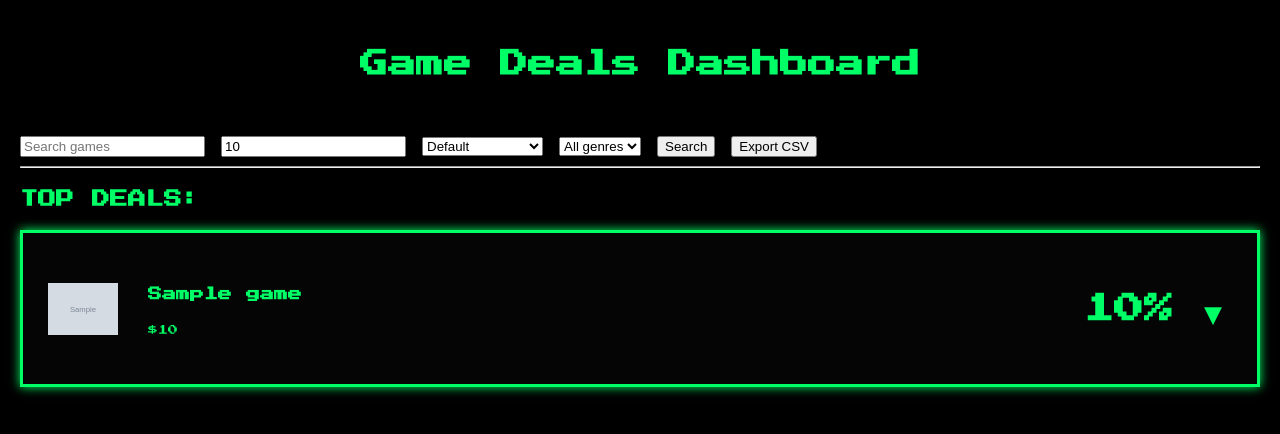
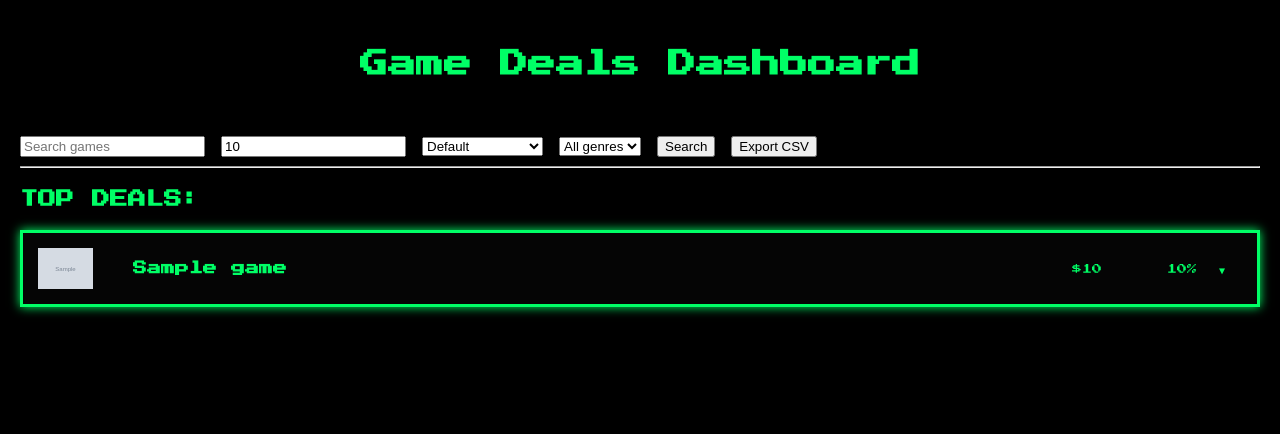
Before and after one commit to Jamie-apps/Project-1---Game-Deals-Scraper, a Flask app: template templates/index.html in a window 1280 px wide. Shown: the top 434 px of the page. Run offline with Flask 3, Linux system fonts and the light colour scheme; the template is opened without the code that fills it: most values are stand-ins (such as "Sample title", 1, 10 or a date in 2020); grey boxes marked "Sample" are stand-in pictures.

Commit message:
added mor css styling, implemented drop-down functionality for additional info, implemented Go to Store button that links to vendors

```diff
--- a/scraper.py
+++ b/scraper.py
@@ -5,7 +5,8 @@ import urllib.parse
 import time
 from genre_lookup import get_genres
 
-CACHE_DURATION=15*60
+# 12 hour catch refresh duration. Was previously 15 minutes. Expanded to prevent excessive traffic in development
+CACHE_DURATION=60*60*12
 
 def load_store_cache():
     try:
@@ -72,6 +73,7 @@ def save_deals_cache(deals):
     }
     with open("deals_cache.json", "w")as file:
         json.dump(cache, file, indent=4)
+    print(f"saved {len(deals)} deals to cache.")
 
 def test_deal():
     deal_id = "dua6N5u4HYIU5lUexFlvkjLixz5RHy0a4lzdZENh64A%3D"
--- /dev/null
+++ b/static/script.js
@@ -0,0 +1,6 @@
+document.querySelectorAll(".deal-summary").forEach(summary=> {
+    summary.addEventListener("click", () => {
+        const dealRow = summary.parentElement;
+        dealRow.classList.toggle("open");
+    });
+});
--- a/static/styles.css
+++ b/static/styles.css
@@ -5,9 +5,6 @@ body{
     margin: 0;
     padding: 20px;
     line-height: 1.8;
-}
-div{
-    padding: 10px;;
 }
 .best-deal{
     padding: 30px;
@@ -27,29 +24,23 @@ div{
     display: none;
 }
 .deal-summary{
-    display: flex;
+    display: grid;
+    grid-template-columns: 70px 1fr 120px 80px 30px;
     align-items: center;
-    justify-content: space-between;
     cursor: pointer;
-    padding: 15px;
+    gap: 15px;
+
 }
 .store-logo{
-    width:70px;
-    height: auto;
-    margin-right: 20px;
-}
-.game-info{
-    flex-grow: 1;
-}
-.discount{
-    font-size: 30px;
-    font-weight: bold;
+    width: 55px;
+    height: 55px;
+    object-fit: contain;
 }
 .deal-row{
     border: 3px solid #00ff66;
-    margin: 15px 0;
-    box-shadow:
-        0 0 10px #00ff66;
+    margin: 10px 0;
+    padding: 8px 15px;
+    box-shadow: 0 0 10px #00ff66;
     background-color: #050505;
 }
 .gold-title{
@@ -100,3 +91,60 @@ p{
         background-position: 200%;
     }
 }
+.deal-title{
+    overflow: hidden;
+    white-space: nowrap;
+    text-overflow: ellipsis;
+    padding: 0 10px;
+}
+.sale-price, .discount{
+    text-align: right;
+}
+.deal-details{
+    display: none;
+    border-top: 2px solid #00ff66;
+    margin-top: 10px;
+    padding: 20px;
+    background-color: #050505;
+}
+.deal-row.open .deal-details{
+    display: block;
+}
+.expand-arrow{
+    display: inline-block;
+    width: 20px;
+    text-align: center;
+    transform-origin: center center;
+    transition: transform 0.2s;
+}
+.deal-row.open .expand-arrow{
+    transform: rotate(180deg);
+}
+.deal-summary:hover{
+    box-shadow: 0 0 20px #00ff66;
+    background-color: #081808;
+    transition: 0.2s;
+}
+.detail-line{
+    display: grid;
+    grid-template-columns: 160px 1fr;
+    margin: 12px 0;
+}
+.label{
+    color: #00ff66;
+}
+.value{
+    color: white;
+}
+.deal-details a{
+    display: inline-block;
+    margin-top: 20px;
+    padding: 10px 20px;
+    border: 2px solid #00ff66;
+    color: #00ff66;
+    text-decoration: none;
+}
+.deal-details a:hover{
+    background-color: #00ff66;
+    color: black;
+}
--- a/templates/index.html
+++ b/templates/index.html
@@ -33,36 +33,35 @@
         <h2>TOP DEALS:</h2>
         {% for game in games %}
         <div class="deal-row">
-            <div class="deal-summary" onclick="ToggleDetails(this)">
-                <img class="store-logo" src="{{ game.store.logo }}" alt="{{ game.store.name }}">
-                <div class="game-info">
-                    <h3 class="
-                        {% if game.deal_url==top_deal_url %}
-                        rainbow-title
-                        {% elif game.discount >= 70 %}
-                        gold-title
-                        {% endif %}">{{ game.title }}</h3>
-                    <p>${{ game.sale_price }}</p>
+            <div class="deal-summary">
+                <img src="{{ game.store.logo }}" alt="{{ game.store.name }}" class="store-logo">
+                <h3 class="deal-title {% if game.deal_url == top_deal_url %}rainbow-title{% elif game.discount >= 70 %}gold-title{% endif %}"> {{ game.title }}</h3>
+                <p class="sale-price">${{ game.sale_price }}</p>
+                <p class="discount">{{ game.discount }}%</p>
+                <p class="expand-arrow">▼</p>
+            </div>
+            <div class="deal-details">
+                <h3 class="full-title">{{ game.title }}</h3>
+                <div class="detail-line">
+                    <span class="label">Sale price:</span>
+                    <span class="value">${{ game.sale_price }}</span>
                 </div>
-                <div class="discount">
-                    {{ game.discount }}%
-                    <span class="arrow">▼</span>
+                <div class="detail-line">
+                    <span class="label">Genre:</span>
+                    <span class="value">{{ game.genres | join(" ,") }}</span>
                 </div>
-            </div>
-            <div class="deal-details hidden">
-                <p>Original price: ${{ game.original_price }}</p>
-                <p>Store: {{ game.store.name }}</p>
-                <p>Genres: {{ game.genres | join(", ")}}</p>
-                <a class="buy-button" href="{{ game.deal_url }}" target="_blank">INSERT COIN -> BUY GAME</a>
+                <div class="detail-line">
+                    <span class="label">Store:</span>
+                    <span class="value">{{ game.store.name }}</span>
+                </div>
+                <div class="detail-line">
+                    <span class="label">Original price:</span>
+                    <span value="value">{{ game.original_price }}</span>
+                </div>
+                <a href="{{ game.deal_url }}" target="_blank">Go to Store</a>
             </div>
         </div>
         {% endfor %}
     </body>
-    <script>
-        function toggleDetails(summary)
-        {
-            let details=summary.nextElementSibling;
-            details.classList.toggle("hidden");
-        }
-    </script>
+    <script src="{{ url_for('static', filename='script.js') }}"></script>
 </html>
```
Also changed, not shown: genres.json (+53 -0 lines).
